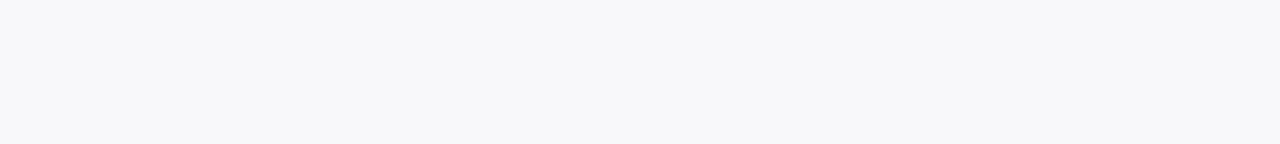
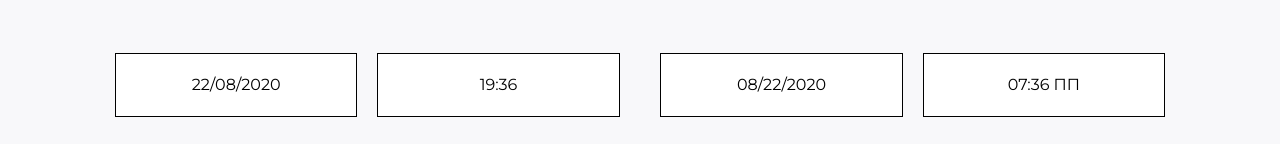
Before and after one commit to kirill-lalala/event-test, a React (Create React App) app: page / in a window 1280 px wide. Shown: the part 1709-1853 px from the top of the page. Before the commit the page ends 1792 px from the top, so only its background shows below. Built offline with nearby package versions, Linux system fonts and the light colour scheme.

Commit message:
added datepicker

```diff
--- a/package.json
+++ b/package.json
@@ -13,9 +13,12 @@
     "@types/react-dom": "^16.9.0",
     "bootstrap": "^4.5.2",
     "classnames": "^2.2.6",
+    "date-fns": "^2.15.0",
+    "moment": "^2.27.0",
     "nanoid": "^3.1.12",
     "node-sass": "^4.14.1",
     "react": "^16.13.1",
+    "react-datepicker": "^3.1.3",
     "react-dom": "^16.13.1",
     "react-redux": "^7.2.1",
     "react-scripts": "3.4.3",
@@ -46,6 +49,7 @@
   },
   "devDependencies": {
     "@types/classnames": "^2.2.10",
+    "@types/react-datepicker": "^3.1.1",
     "@types/react-redux": "^7.1.9",
     "@types/redux-form": "^8.2.7",
     "@types/styled-components": "^5.1.2",
--- a/src/modules/create-event/index.tsx
+++ b/src/modules/create-event/index.tsx
@@ -7,6 +7,7 @@ import { Form, reduxForm, Field } from 'redux-form';
 import Title from 'src/modules/ud-ui/title';
 import UDFormTextField from '../ud-ui/form/ui/components/text-field';
 import UDFormTextAreaField from '../ud-ui/form/ui/components/textarea-field';
+import UDDatePicker from '../ud-ui/date-picker';
 
 type CreateEventProps = {};
 
@@ -73,6 +74,8 @@ const CreateEvent: FunctionComponent<CreateEventProps> = (props) => {
                 name="organizer"
                 classNameWrap={'mb-12'}
               />
+
+              <UDDatePicker />
             </Form>
           </Main>
         </S.Main>
--- /dev/null
+++ b/src/modules/ud-ui/date-picker/index.tsx
@@ -0,0 +1,107 @@
+import React, { FunctionComponent, useState } from 'react';
+import DatePicker, { setDefaultLocale, registerLocale } from 'react-datepicker';
+import ru from 'date-fns/locale/ru';
+import * as S from './styles';
+import "react-datepicker/dist/react-datepicker.css";
+import setHours from 'date-fns/setHours';
+import setMinutes from 'date-fns/setMinutes';
+
+type DatePickerProps = {
+
+};
+
+type CustomInputType = {
+  value?: any;
+  onClick?: () => void;
+}
+
+registerLocale("ru", ru);
+setDefaultLocale("ru");
+
+const UDDatePicker: FunctionComponent<DatePickerProps> = (props) => {
+
+  const [startTime, setStartTime] = useState<Date>(new Date());
+  const [startDate, setStartDate] = useState(new Date());
+  const [endDate, setEndDate] = useState(new Date());
+
+  const isSameDate = startDate.toDateString() === endDate.toDateString();
+  const isToday = new Date().toDateString() === startDate.toDateString();
+
+  const CustomInput = ({ value, onClick }: CustomInputType) => {
+    return <S.CustomInput type={'button'} onClick={onClick}>
+      {value}
+    </S.CustomInput>
+  };
+
+  const minStartTime = isToday
+    ? setHours(
+      setMinutes(new Date(), new Date().getMinutes()),
+      new Date().getHours())
+    : setHours(
+      setMinutes(new Date(), 0), 0);
+
+  const minEndTime = isSameDate
+    ? setHours(
+      setMinutes(new Date(), startTime.getMinutes()),
+      startTime.getHours())
+    : setHours(
+      setMinutes(new Date(), 0), 0);
+
+  return (
+    <S.DateWrap>
+
+      <div className={'mr-5 w-100'}>
+        <DatePicker
+          dateFormat="dd/MM/yyyy"
+          selected={startDate}
+          startDate={startDate}
+          endDate={endDate}
+          selectsStart
+          minDate={new Date()}
+          onChange={(date: Date) => setStartDate(date)}
+          customInput={<CustomInput />}
+        />
+      </div>
+
+      <DatePicker
+        selected={startTime}
+        minTime={minStartTime}
+        maxTime={setHours(setMinutes(new Date(), 59), 23)}
+        timeFormat="HH:mm"
+        onChange={(time: Date) => setStartTime(time)}
+        showTimeSelect
+        showTimeSelectOnly
+        timeIntervals={15}
+        dateFormat="HH:mm"
+        customInput={<CustomInput />} />
+
+      <S.HorizontalSeparator type={'big'} />
+
+      <div className={'mr-5 w-100'}>
+        <DatePicker
+          selected={endDate}
+          selectsEnd
+          startDate={startDate}
+          endDate={endDate}
+          minDate={startDate}
+          onChange={(date: Date) => setEndDate(date)}
+          customInput={<CustomInput />}
+        />
+      </div>
+
+      <DatePicker
+        selected={startTime}
+        onChange={(time: Date) => setStartTime(time)}
+        minTime={minEndTime}
+        maxTime={setHours(setMinutes(new Date(), 59), 23)}
+        showTimeSelect
+        showTimeSelectOnly
+        timeIntervals={15}
+        dateFormat="hh:mm aa"
+        customInput={<CustomInput />} />
+
+    </S.DateWrap >
+  );
+};
+
+export default UDDatePicker;
--- /dev/null
+++ b/src/modules/ud-ui/date-picker/styles.ts
@@ -0,0 +1,34 @@
+import styled from 'styled-components';
+
+type HorizontalSeparatorProps = {
+  type: 'big' | 'small';
+}
+
+export const DateWrap = styled.div`
+  display: flex;
+  align-items: center;
+  .react-datepicker-wrapper {
+    width: 100% !important;
+  }
+`
+
+export const CustomInput = styled.button`
+  border: 1px solid ${({ theme }) => theme.borderField};
+  background-color: #ffffff;
+  font-size: 16px;
+  color: ${({ theme }) => theme.baseColor};
+  padding: 19px 25px;
+  width: 100%;
+`
+
+export const HorizontalSeparator = styled.div<HorizontalSeparatorProps>`
+  height: 2px;
+  background: ${({ theme }) => theme.borderField};
+  border-radius: 5px;
+  width: ${(props) =>
+    props.type === 'big' ? '55px' :
+      props.type === 'small' ? '30px' : 'auto'};
+  margin: ${(props) =>
+    props.type === 'big' ? '0 14px' :
+      props.type === 'small' ? '0 5px' : 'auto'}
+`;
--- /dev/null
+++ b/src/modules/ud-ui/form/ui/components/date-picker/control/styles.ts
@@ -0,0 +1,10 @@
+import styled from 'styled-components';
+
+export const CustomInput = styled.button`
+  border: 1px solid ${({ theme }) => theme.borderField};
+  background-color: #ffffff;
+  font-size: 16px;
+  color: ${({ theme }) => theme.baseColor};
+  padding: 19px 25px;
+  width: 100%;
+`
--- /dev/null
+++ b/src/modules/ud-ui/form/ui/components/date-picker/index.tsx
@@ -0,0 +1,5 @@
+import UDFormComponentsControlWrapper from '../../control-wrapper';
+import UDDatePickerField from './control';
+
+const UDFormDatePickerField = UDFormComponentsControlWrapper(UDDatePickerField)
+export default UDFormDatePickerField;
--- a/src/styles/base/_layout.scss
+++ b/src/styles/base/_layout.scss
@@ -69,3 +69,7 @@ label {
     border-color: $dark;
   }
 }
+
+.DatePicker {
+  width: 100%;
+}
```
Also changed, not shown: src/modules/ud-ui/form/ui/components/date-picker/control/index.tsx (added, +26 -0 lines), .prettierrc.js, 1 other file (tests, documents, lock files or other folders).
